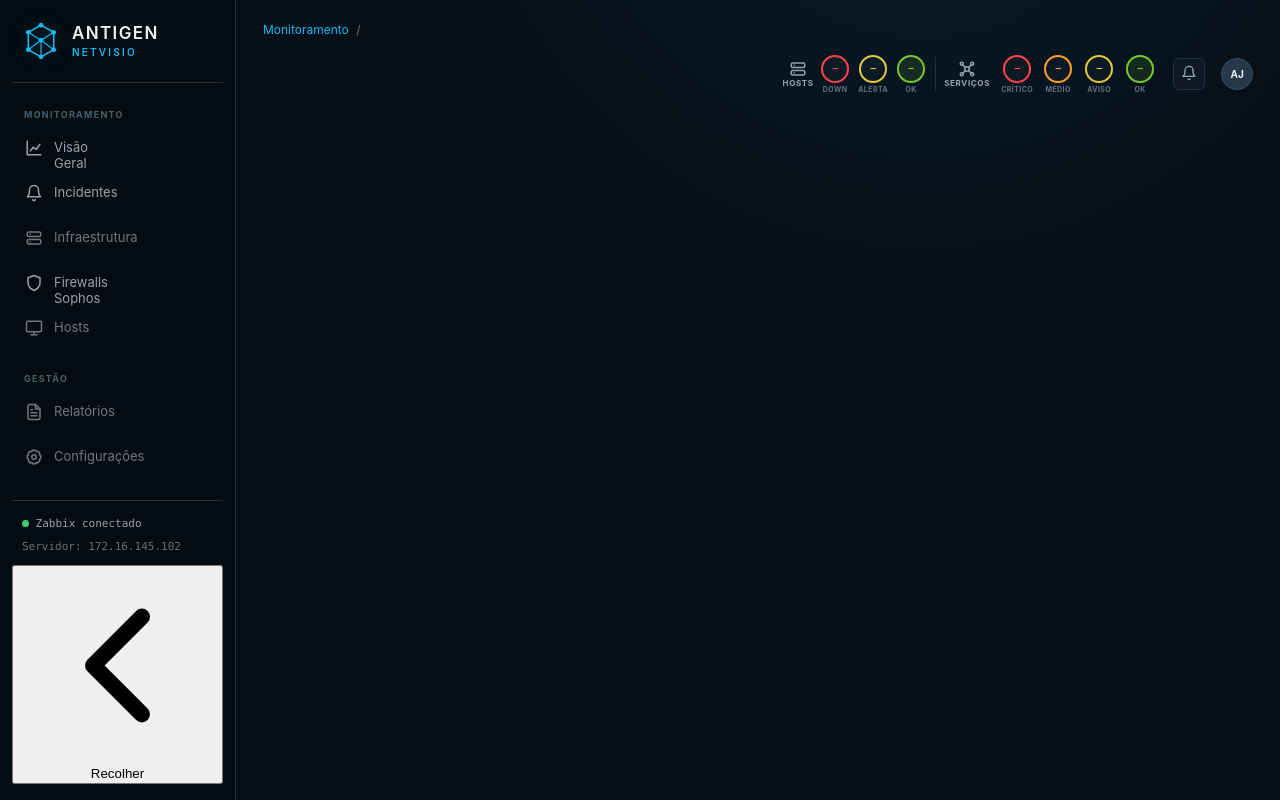
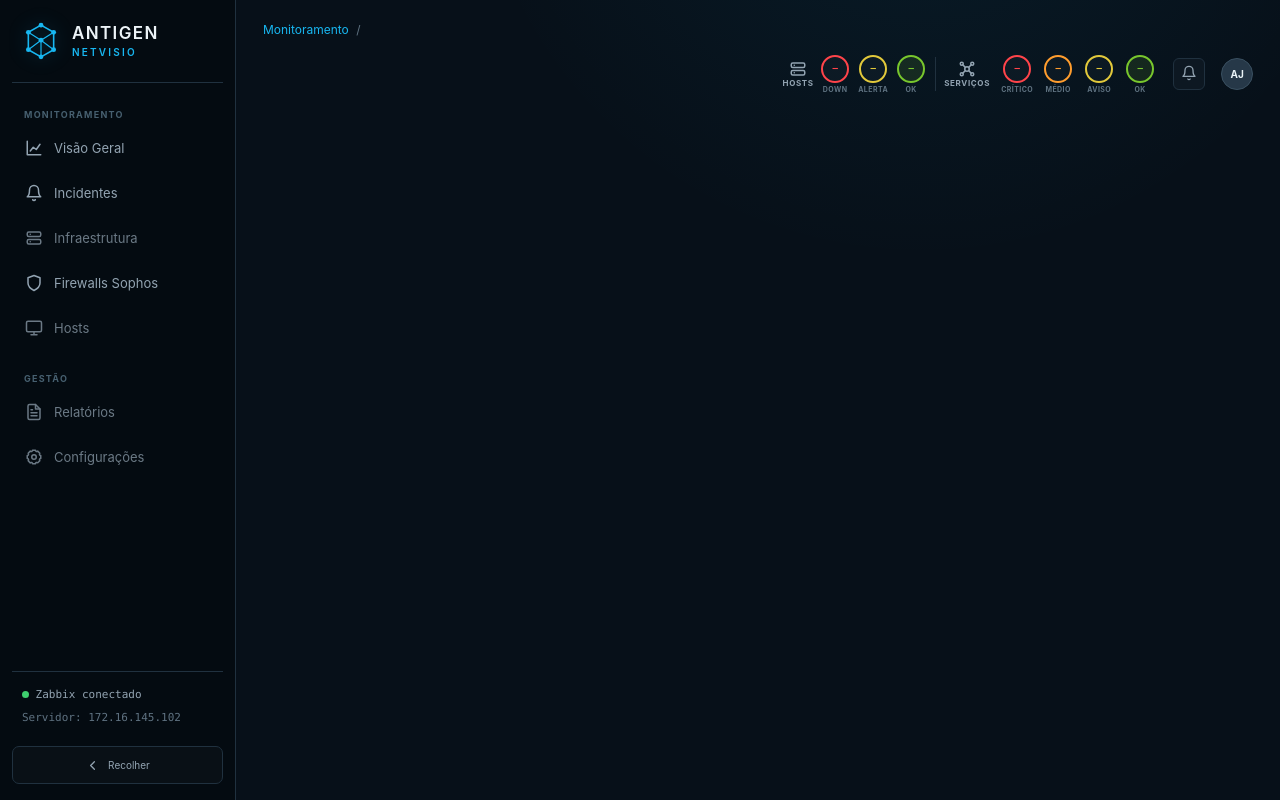
Before and after one commit to juniorkalvin7/immunity-dashboard, a Flask app: template templates/base.html in a window 1280 px wide. Run offline with Flask 3, Linux system fonts and the light colour scheme; the template is opened without the code that fills it, so the values that code supplies are empty.

Commit message:
Add persistent collapsible sidebar to static/css/dashboard.css

```diff
--- a/static/css/dashboard.css
+++ b/static/css/dashboard.css
@@ -921,6 +921,8 @@ html, body {
   top: 0;
   padding: 22px 12px 16px;
   background: rgba(5, 11, 18, .94);
+  overflow: hidden;
+  transition: width .22s ease, flex-basis .22s ease, padding .22s ease;
 }
 
 .brand {
@@ -953,8 +955,9 @@ html, body {
   border-radius: 7px;
   margin-bottom: 3px;
 }
-.nav-link > span { width: 18px; height: 18px; display: inline-flex; flex: 0 0 18px; }
+.nav-link > span[data-icon] { width: 18px; height: 18px; display: inline-flex; flex: 0 0 18px; }
 .nav-link svg { width: 18px; height: 18px; }
+.nav-label { min-width: 0; overflow: hidden; text-overflow: ellipsis; white-space: nowrap; transition: opacity .14s ease; }
 .nav-link.active {
   color: var(--accent);
   border-color: rgba(24, 183, 241, .45);
@@ -973,6 +976,39 @@ html, body {
   align-items: flex-start;
   color: var(--text-dim);
 }
+
+.sidebar-toggle {
+  width: 100%;
+  min-height: 38px;
+  margin-top: 10px;
+  display: flex;
+  align-items: center;
+  justify-content: center;
+  gap: 8px;
+  color: var(--text-dim);
+  border: 1px solid var(--border);
+  border-radius: 7px;
+  background: rgba(255,255,255,.018);
+  cursor: pointer;
+  font: 10px var(--sans);
+}
+.sidebar-toggle:hover { color: var(--accent); border-color: rgba(24,183,241,.42); background: rgba(24,183,241,.06); }
+.sidebar-toggle > span:first-child, .sidebar-toggle svg { width: 15px; height: 15px; transition: transform .22s ease; }
+
+body.sidebar-collapsed .sidebar { width: 68px; flex-basis: 68px; padding-inline: 9px; }
+body.sidebar-collapsed .brand { justify-content: center; padding-inline: 0; }
+body.sidebar-collapsed .brand-mark { width: 34px; height: 34px; }
+body.sidebar-collapsed .brand-copy,
+body.sidebar-collapsed .nav-section,
+body.sidebar-collapsed .nav-label,
+body.sidebar-collapsed .sidebar-status,
+body.sidebar-collapsed .toggle-label { display: none; }
+body.sidebar-collapsed .nav-link { justify-content: center; min-height: 42px; padding-inline: 0; }
+body.sidebar-collapsed .nav-link > span[data-icon] { width: 20px; height: 20px; flex-basis: 20px; }
+body.sidebar-collapsed .nav-link svg { width: 20px; height: 20px; }
+body.sidebar-collapsed .sidebar-toggle { margin-top: auto; }
+body.sidebar-collapsed .sidebar-toggle > span:first-child,
+body.sidebar-collapsed .sidebar-toggle svg { transform: rotate(180deg); }
 
 main { max-width: none; padding: 22px clamp(18px, 2.1vw, 38px) 32px; }
 .operations-strip {
@@ -1134,6 +1170,11 @@ tbody tr:hover td { background: rgba(24, 183, 241, .035); }
   .alert-cta { display: none; }
   .pagination { min-width: 720px; }
   .operations-strip { display: none; }
+  .sidebar-toggle { display: none; }
+  body.sidebar-collapsed .sidebar { width: 100%; height: auto; padding: 14px; }
+  body.sidebar-collapsed .brand { justify-content: flex-start; }
+  body.sidebar-collapsed .brand-copy, body.sidebar-collapsed .nav-label { display: inline; }
+  body.sidebar-collapsed .nav-link { justify-content: flex-start; padding: 10px 12px; }
 }
 
 /* ================= overview ================= */
```
